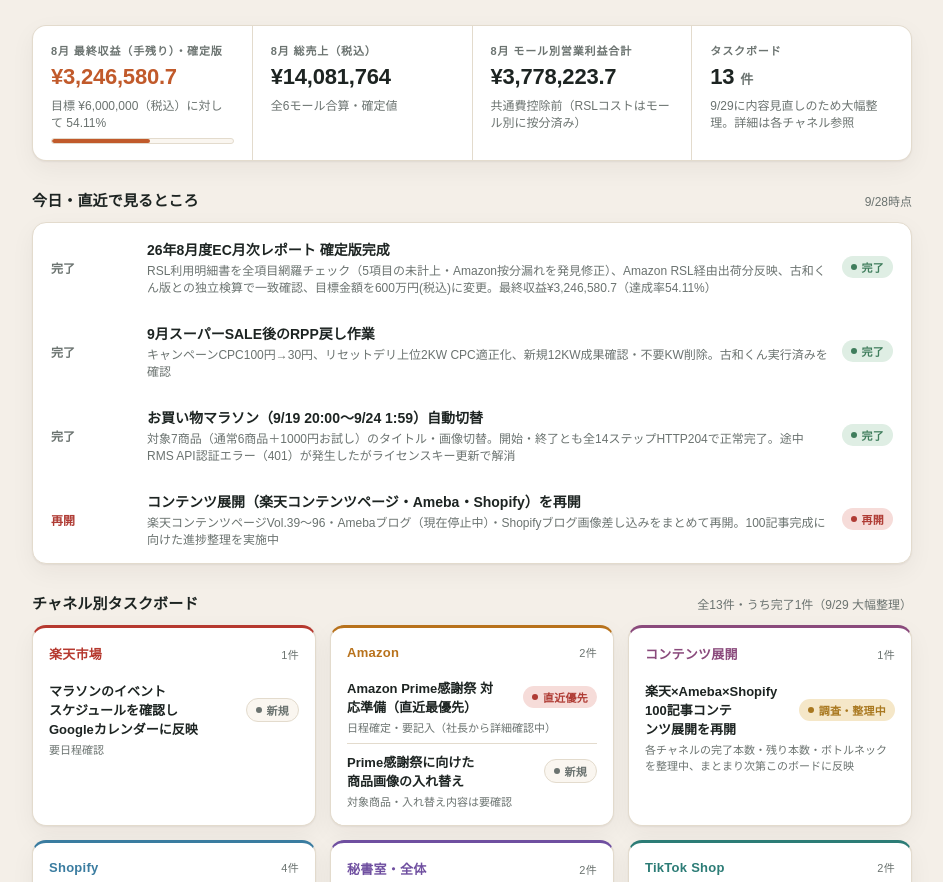
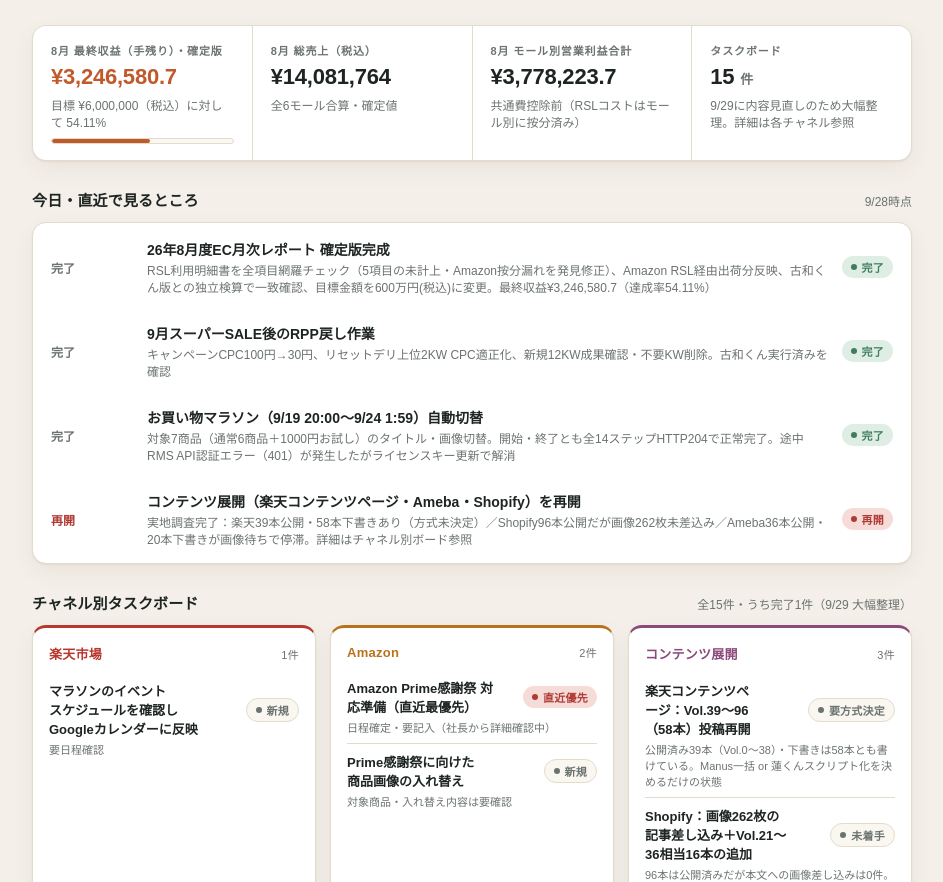
Before and after one commit to gyomu-source/limit48-rank-monitor, a website: page dashboard.html in a window 1280 px wide. Shown: the part 120-1002 px from the top of the page, without its empty margins (168-1111 px from the left). Drawn offline with Linux system fonts and the light colour scheme.

Commit message:
コンテンツ展開の実地調査結果を反映（9/29）
楽天/Shopify/Ameba各チャネルの実際の完了本数・ボトルネックをチャネル別ボードに反映。

```diff
--- a/dashboard.html
+++ b/dashboard.html
@@ -282,7 +282,7 @@
     </div>
     <div class="kpi">
       <div class="label">タスクボード</div>
-      <div class="value">13 <span style="font-size:13px;font-weight:600;color:var(--text-muted);">件</span></div>
+      <div class="value">15 <span style="font-size:13px;font-weight:600;color:var(--text-muted);">件</span></div>
       <div class="sub">9/29に内容見直しのため大幅整理。詳細は各チャネル参照</div>
     </div>
   </div>
@@ -310,7 +310,7 @@
       </div>
       <div class="attn-row">
         <span class="attn-date today">再開</span>
-        <span class="attn-title">コンテンツ展開（楽天コンテンツページ・Ameba・Shopify）を再開<span class="attn-detail">楽天コンテンツページVol.39〜96・Amebaブログ（現在停止中）・Shopifyブログ画像差し込みをまとめて再開。100記事完成に向けた進捗整理を実施中</span></span>
+        <span class="attn-title">コンテンツ展開（楽天コンテンツページ・Ameba・Shopify）を再開<span class="attn-detail">実地調査完了：楽天39本公開・58本下書きあり（方式未決定）／Shopify96本公開だが画像262枚未差込み／Ameba36本公開・20本下書きが画像待ちで停滞。詳細はチャネル別ボード参照</span></span>
         <span class="chip today">再開</span>
       </div>
     </div>
@@ -319,7 +319,7 @@
   <section class="section">
     <div class="section-head">
       <h2>チャネル別タスクボード</h2>
-      <span class="count">全13件・うち完了1件（9/29 大幅整理）</span>
+      <span class="count">全15件・うち完了1件（9/29 大幅整理）</span>
     </div>
     <div class="board">
 
@@ -335,8 +335,10 @@
       </div>
 
       <div class="channel" style="--c:var(--chan-content)">
-        <h3>コンテンツ展開 <span class="n">1件</span></h3>
-        <div class="task"><div class="t"><span>楽天×Ameba×Shopify 100記事コンテンツ展開を再開</span><span class="chip waiting">調査・整理中</span></div><div class="due">各チャネルの完了本数・残り本数・ボトルネックを整理中、まとまり次第このボードに反映</div></div>
+        <h3>コンテンツ展開 <span class="n">3件</span></h3>
+        <div class="task"><div class="t"><span>楽天コンテンツページ：Vol.39〜96（58本）投稿再開</span><span class="chip open">要方式決定</span></div><div class="due">公開済み39本（Vol.0〜38）・下書きは58本とも書けている。Manus一括 or 蓮くんスクリプト化を決めるだけの状態</div></div>
+        <div class="task"><div class="t"><span>Shopify：画像262枚の記事差し込み＋Vol.21〜36相当16本の追加</span><span class="chip open">未着手</span></div><div class="due">96本は公開済みだが本文への画像差し込みは0件。画像は`generated-images/`に用意済み</div></div>
+        <div class="task"><div class="t"><span>Ameba：Vol.37〜56（下書き20本）の画像待ち解消</span><span class="chip waiting">楽天側画像待ち</span></div><div class="due">Vol.1〜36は公開・画像とも完備。Vol.37以降は楽天の画像ができ次第着手</div></div>
       </div>
 
       <div class="channel" style="--c:var(--chan-shopify)">
@@ -365,6 +367,7 @@
   <details class="log">
     <summary>完了ログ</summary>
     <div class="log-list">
+      <div class="log-row"><span class="d">9/29</span><span>100記事コンテンツ展開の実地調査完了：楽天39本公開・58本下書き済み（方式未決定）、Shopify96本公開も画像262枚未差込み＋Vol.21-36相当16本未着手、Ameba36本公開・Vol.37-56下書き20本が画像待ちで停滞。画像保存場所を再共有</span></div>
       <div class="log-row"><span class="d">9/29</span><span>タスクボード大幅整理：社長指示により完了・未着手・一部完了の古い項目を一旦整理。9月セール後RPP戻しは古和くん実行済みを確認して完了に。Amazon×X候補パイプラインは他部署対応のため終了、Amazon順位モニター項目は削除。Amazon Prime感謝祭対応・商品画像入れ替えを新規タスク化。コンテンツ展開は楽天×Ameba×Shopify100記事の大枠タスクに統合し再開、進捗調査中。Shopify・秘書室・全体の未着手タスクを入れ替え。新規にTikTok Shopチャネルを追加</span></div>
       <div class="log-row"><span class="d">9/28</span><span>タスクダッシュボード更新（9/11→9/28、EC月次レポート確定・マラソン対応・Amazon×X候補パイプライン・freee確定申告を反映、実行タイムライン図は役目を終えたため削除）</span></div>
       <div class="log-row"><span class="d">9/24</span><span>お買い物マラソン（9/19 20:00〜9/24 1:59）終了・復元処理完了：対象7商品、全14ステップHTTP204で正常完了</span></div>
```
